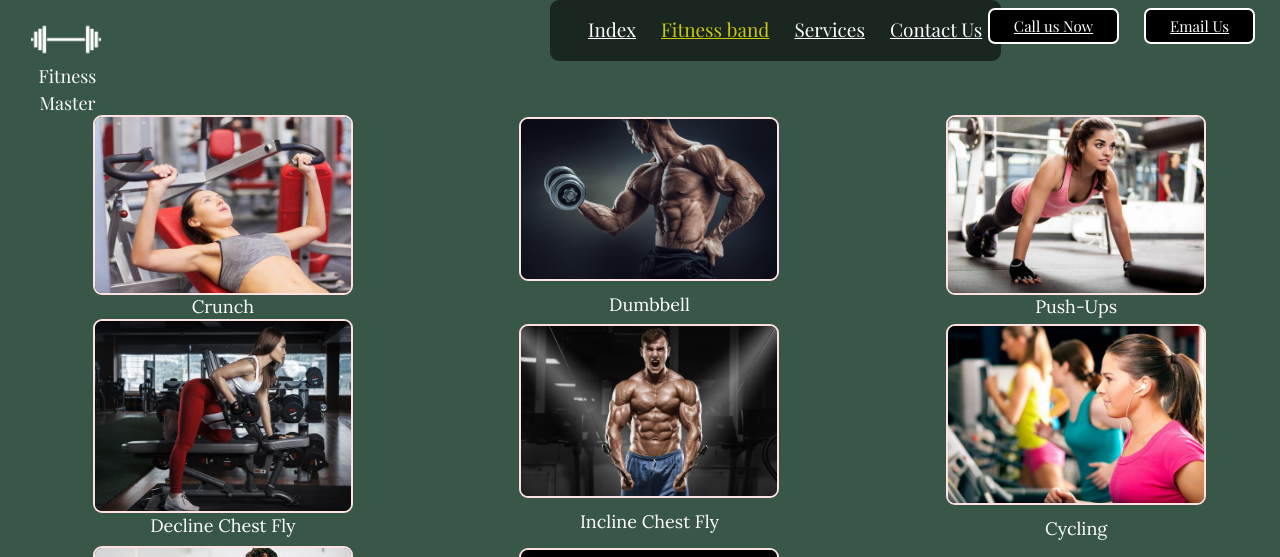
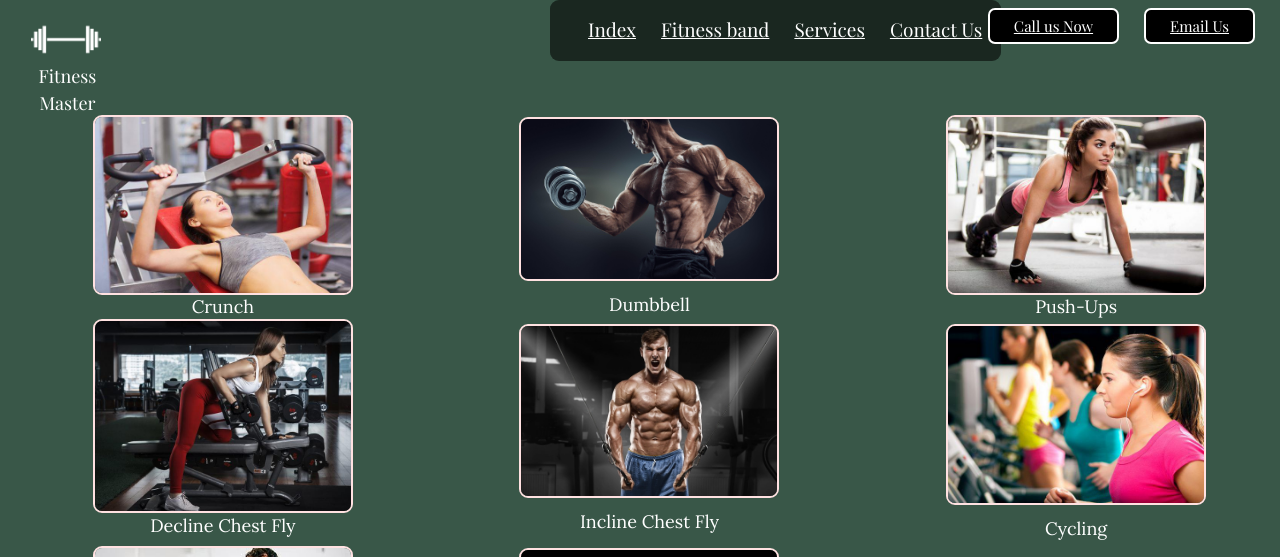
Before and after one commit to NithinraoOdela/Fitness-Master--GYM-, a website: page views/fitness.html in a window 1280 px wide. Shown: the top 557 px of the page. Drawn offline with nearby package versions, Linux system fonts and the light colour scheme.

Commit message:
Update fitness.html

```diff
--- a/views/fitness.html
+++ b/views/fitness.html
@@ -26,7 +26,7 @@
             <div class="nav">
                 <ul>
                     <li class="space"><a href="../index.html" id="index">Index </a></li>
-                    <li class="space"><a href="fitness.html" id="fitness">Fitness band  </a></li>
+                    <li class="space"><a href="fitness.html">Fitness band  </a></li>
                     <li class="space"><a href="services.html" id="services">Services</a></li>
                     <li class="space"><a href="contact.html">Contact Us</a></li>
                 </ul>
```
